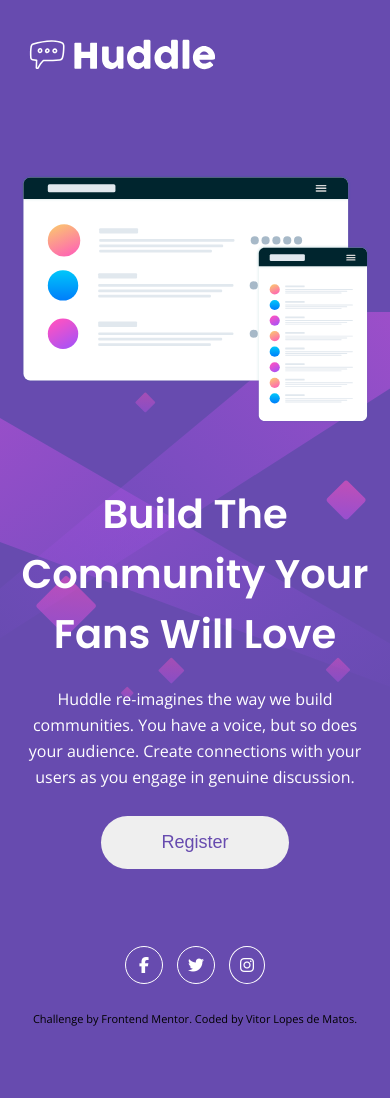
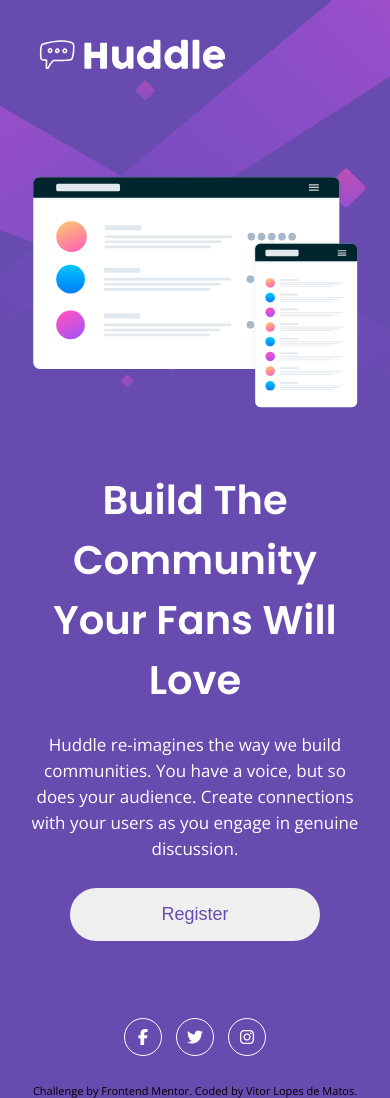
Before and after one commit to vitorlopes523/huddle-landing-page-with-single-introductory-section-master, a plain HTML site: page index.html in a window 390 px wide. Before the commit the page ends 1026 px from the top, so only its background shows below. Drawn offline with nearby package versions, Linux system fonts and the light colour scheme.

Commit message:
adicionei configurações css

```diff
--- a/index.html
+++ b/index.html
@@ -25,7 +25,7 @@
         <div class="container-principal">
           <img src="./src/images/illustration-mockups.svg" alt="Ilustração imagem">
 
-          <div class="container-text">
+          <div class="container-content">
               <h1>Build The Community Your Fans Will Love</h1>
               <p>Huddle re-imagines the way we build communities. You have a voice, but so does your audience.
               Create connections with your users as you engage in genuine discussion.</p>
@@ -37,8 +37,8 @@
         <div class="social">
           <ul>
               <li><a href="#"><i class="fa-brands fa-facebook-f"></i></a></li>
-              <li><a href=""><i class="fa-brands fa-twitter"></i></a></li>
-              <li><a href=""><i class="fa-brands fa-instagram"></i></a></li>
+              <li><a href="#"><i class="fa-brands fa-twitter"></i></a></li>
+              <li><a href="#"><i class="fa-brands fa-instagram"></i></a></li>
           </ul>
         </div>
     </main>
--- a/src/css/style.css
+++ b/src/css/style.css
@@ -27,21 +27,21 @@ body {
   max-width: 709px;
 }
 
-.main .container-principal .container-text {
+.main .container-principal .container-content {
   margin: 43px 50px 0 0;
 }
 
-.main .container-principal .container-text h1 {
+.main .container-principal .container-content h1 {
   font-family: var(--font-title);
   font-size: 40px;
   margin-bottom: 22px;
 }
 
-.main .container-principal .container-text p {
+.main .container-principal .container-content p {
   line-height: 26px;
   margin-bottom: 26px;
 }
-.main .container-principal .container-text .btn {
+.main .container-principal .container-content .btn {
   font-size: 18px;
   padding: 16px 60px;
   border-radius: 50px;
@@ -49,7 +49,7 @@ body {
   transition: 0.4s;
 }
 
-.main .container-principal .container-text .btn:hover {
+.main .container-principal .container-content .btn:hover {
   background-color: var(--primary-color-soft);
   color: #fff;
 }
@@ -82,6 +82,10 @@ body {
   padding: 10px 13px;
 }
 
+.main .social ul li a .fa-instagram {
+  padding: 10px 11px;
+}
+
 footer .attribution {
   font-size: 11px;
   text-align: center;
@@ -96,14 +100,14 @@ footer .attribution {
 
 @media (max-width:1242px) {
   .main {
-    background: url('../images/bg-mobile.svg') center center no-repeat;
+    background: url('../images/bg-mobile.svg') top left no-repeat;
     background-size: contain;
     display: flex;
     flex-direction: column;
   }
 
   .main .logo img {
-    margin: 30px 0px 90px 20px;
+    margin: 30px 0px 90px 30px;
     max-width: 200px;
   }
 
@@ -111,7 +115,7 @@ footer .attribution {
     display: flex;
     flex-direction: column;
     justify-content: center;
-    margin: 0 20px;
+    margin: 0 30px;
   }
 
   .main .container-principal img {
@@ -120,10 +124,19 @@ footer .attribution {
     margin: 0 auto;
   }
 
-  .main .container-principal .container-text {
+  .main .container-principal .container-content {
     width: 100%;
+    max-width: 604px;
     text-align: center;
     margin: 0 auto;
+  }
+
+  .main .container-principal .container-content p {
+    font-size: 17px;
+  }
+
+  .main .container-principal .container-content .btn {
+    width: 250px;
   }
 
   .main .social ul {
```
